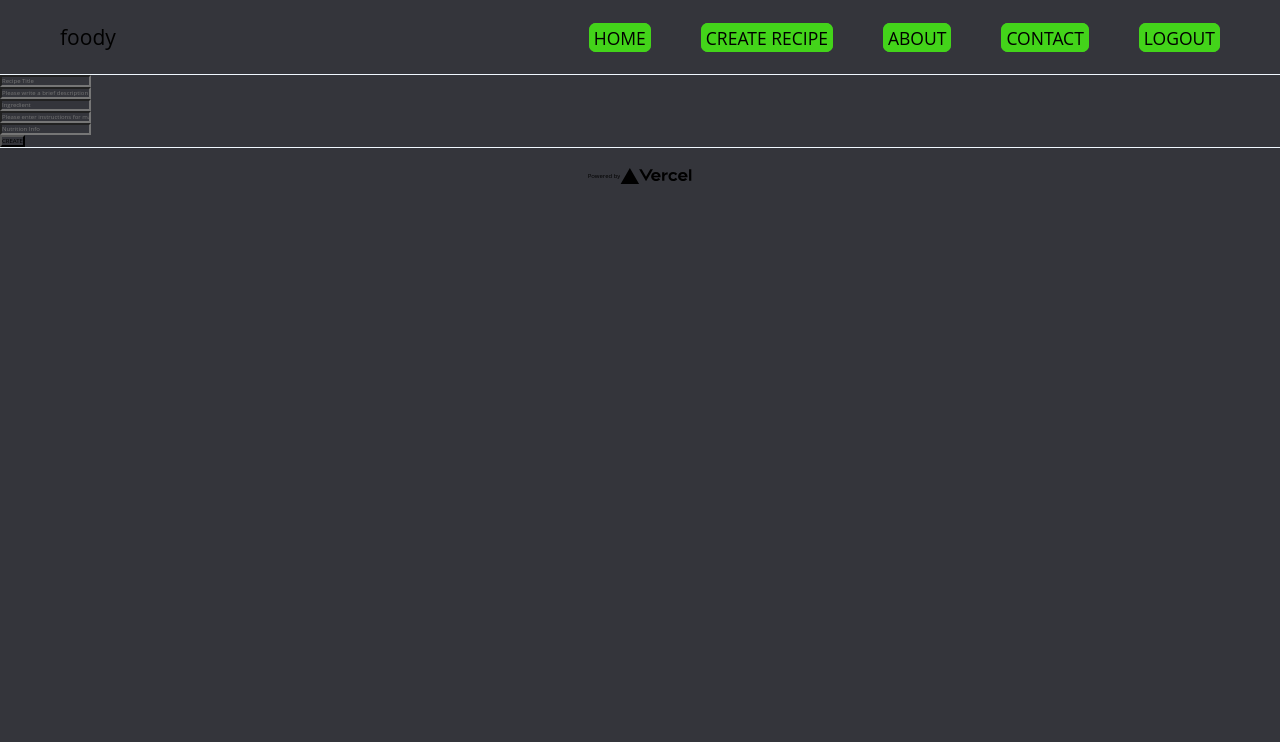
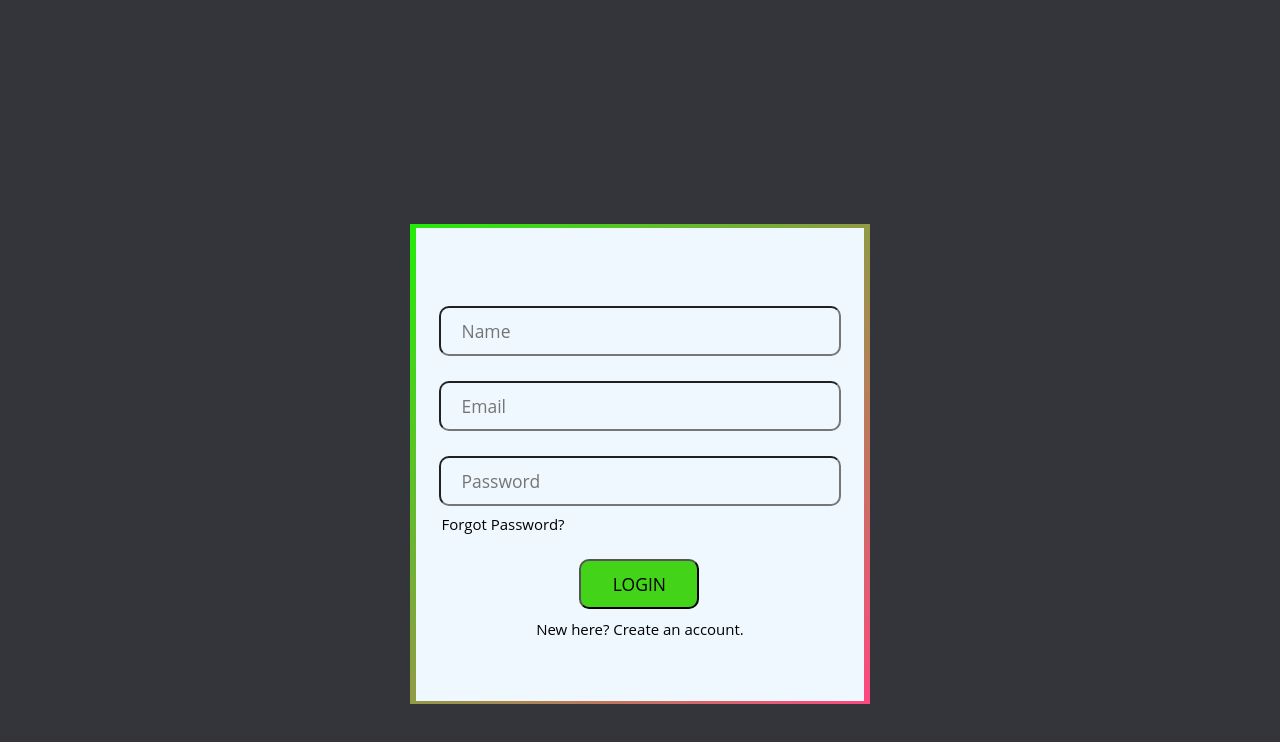
Before and after one commit to crawnic311/learningNextjs, a Next.js app: page /create/createrecipe in a window 1280 px wide. Shown: the top 742 px of the page. Built offline with nearby package versions, Linux system fonts and the light colour scheme.

Commit message:
Login Page Reimplemented

```diff
--- a/component/layout.js
+++ b/component/layout.js
@@ -63,7 +63,6 @@ export default function Layout({ children }) {
         </nav>
       </header>
       {children}
-
       <footer className={styles2.footer}>
         <a
           href="https://vercel.com?utm_source=create-next-app&utm_medium=default-template&utm_campaign=create-next-app"
--- a/pages/login/login.js
+++ b/component/loginform.js
@@ -1,4 +1,5 @@
 import React, { useState } from 'react'
+import styles from '../styles/loginform.module.css'
 
 const LoginForm = (props) => {
   const Login = props.Login
@@ -13,47 +14,47 @@ const LoginForm = (props) => {
   }
 
   return (
-    <div className="Login-Wrapper">
-      <form className="Login-Form" onSubmit={submitHandler}>
-        <div className="error-wrapper">
-          {error != '' ? <p className="error">{error}</p> : ''}
+    <div className={styles.LoginWrapper}>
+      <form className={styles.LoginForm} onSubmit={submitHandler}>
+        <div className={styles.ErrorWrapper}>
+          {error != '' ? <p className={styles.Error}>{error}</p> : ''}
         </div>
-        <div className="formgroup">
+        <div className={styles.formgroup}>
           <input
             type="text"
             placeholder="Name"
             name="name"
-            id="name"
+            id={styles.name}
             onChange={(e) => setDetails({ ...details, name: e.target.value })}
             value={details.name}
           />
         </div>
-        <div className="formgroup">
+        <div className={styles.formgroup}>
           <input
             type="text"
             placeholder="Email"
             name="email"
-            id="email"
+            id={styles.email}
             onChange={(e) => setDetails({ ...details, email: e.target.value })}
             value={details.email}
           />
         </div>
-        <div className="formgroup">
+        <div className={styles.formgroup}>
           <input
             type="password"
             placeholder="Password"
             name="password"
-            id="password"
+            id={styles.password}
             onChange={(e) =>
               setDetails({ ...details, password: e.target.value })
             }
             value={details.password}
           />
-          <span className="Forgot-Password">Forgot Password?</span>
+          <span className={styles.ForgotPassword}>Forgot Password?</span>
         </div>
-        <div className="formgroup">
-          <input type="submit" value="LOGIN" id="login" />
-          <a href="" className="New-Here">
+        <div className={styles.formgroup} id={styles.loginButton}>
+          <input type="submit" value="LOGIN" id={styles.login} />
+          <a href="" className={styles.NewHere}>
             New here? Create an account.
           </a>
         </div>
--- a/pages/_app.js
+++ b/pages/_app.js
@@ -1,11 +1,27 @@
+import React, { useState } from 'react'
+import LoginForm from '../component/loginform'
 import '../styles/globals.css'
 import Layout from '../component/layout'
 
 function MyApp({ Component, pageProps }) {
+  const adminUser = {
+    name: '',
+    email: '',
+    password: '123',
+  }
+
+  const [user, setUser] = useState({ name: '', email: '', password: '' })
+
   return (
-    <Layout>
-      <Component {...pageProps} />
-    </Layout>
+    <>
+      {user.email != '' ? (
+        <Layout>
+          <Component {...pageProps} />
+        </Layout>
+      ) : (
+        <LoginForm />
+      )}
+    </>
   )
 }
 
--- /dev/null
+++ b/styles/loginform.module.css
@@ -0,0 +1,97 @@
+/*html {
+  display: flex;
+  background-color: #34353b;
+  align-items: center;
+  justify-content: center;
+}*/
+
+.LoginWrapper {
+  background-color: aliceblue;
+  display: flex;
+  height: 480px;
+  width: 460px;
+  justify-content: center;
+  align-items: center;
+  margin: 28vh auto;
+  background-image: linear-gradient(
+    to bottom right,
+    hsl(113, 93%, 48%),
+    #fe4880
+  );
+}
+
+.LoginForm {
+  position: relative;
+  display: block;
+  background-color: aliceblue;
+  padding: 37px 23px;
+  z-index: 1;
+}
+
+.formgroup {
+  background-color: aliceblue;
+  margin: 25px 0px;
+}
+
+#name,
+#email,
+#password {
+  background-color: aliceblue;
+  max-height: 7vh;
+  width: stretch;
+  min-height: 50px;
+  min-width: 276px;
+  text-align: left;
+  font-size: 1.75rem;
+  border-radius: 10px;
+  padding-left: 20px;
+}
+
+.ForgotPassword {
+  background-color: aliceblue;
+  font-size: 1.5rem;
+  display: inline-block;
+  margin-top: 8px;
+  margin-left: 2px;
+}
+
+.loginButton {
+}
+
+#login {
+  text-align: center;
+  max-height: 7vh;
+  min-height: 50px;
+  width: 12rem;
+  margin: 0px 140px;
+  background-color: #43d41a;
+  font-size: 1.75rem;
+  padding-left: 0;
+  border-radius: 10px;
+  background-image: linear-gradient(to right, #43d41a, #43d41a, #fe4880);
+  background-size: 200%;
+  background-position: 0%;
+  transition: 0.4s;
+  cursor: pointer;
+}
+
+#login:hover {
+  background-position: 100% 0%;
+}
+
+.NewHere {
+  background-color: aliceblue;
+  font-size: 1.5rem;
+  margin-top: 10px;
+  text-align: center;
+  display: block;
+}
+
+.ErrorWrapper {
+  display: inline-block;
+  height: 14px;
+}
+
+.Error {
+  color: red;
+}
```
